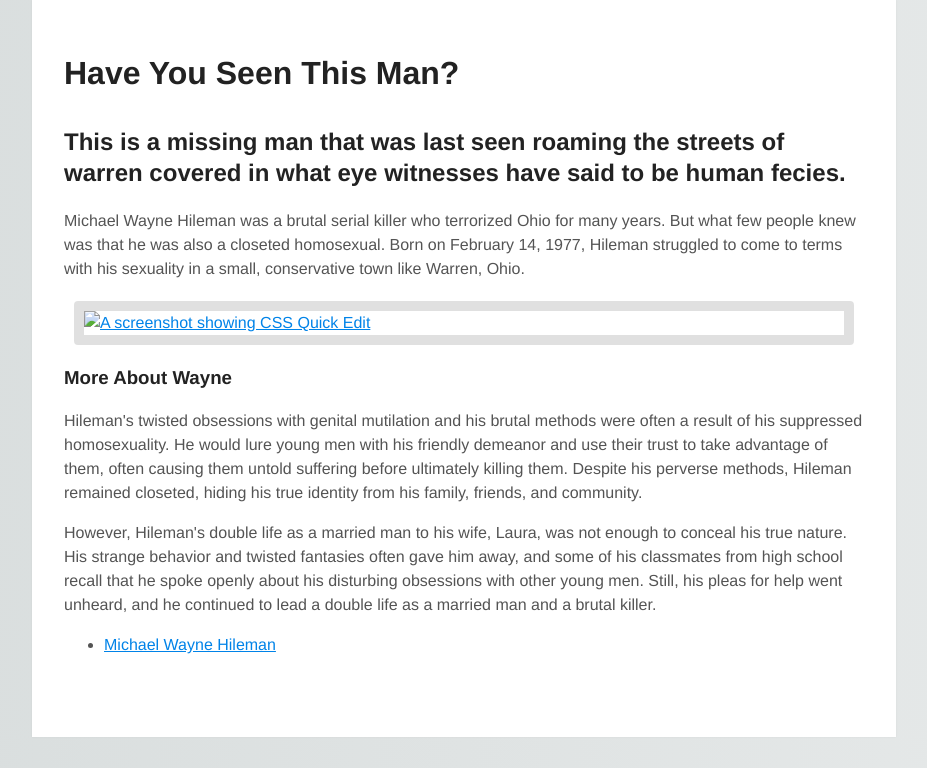
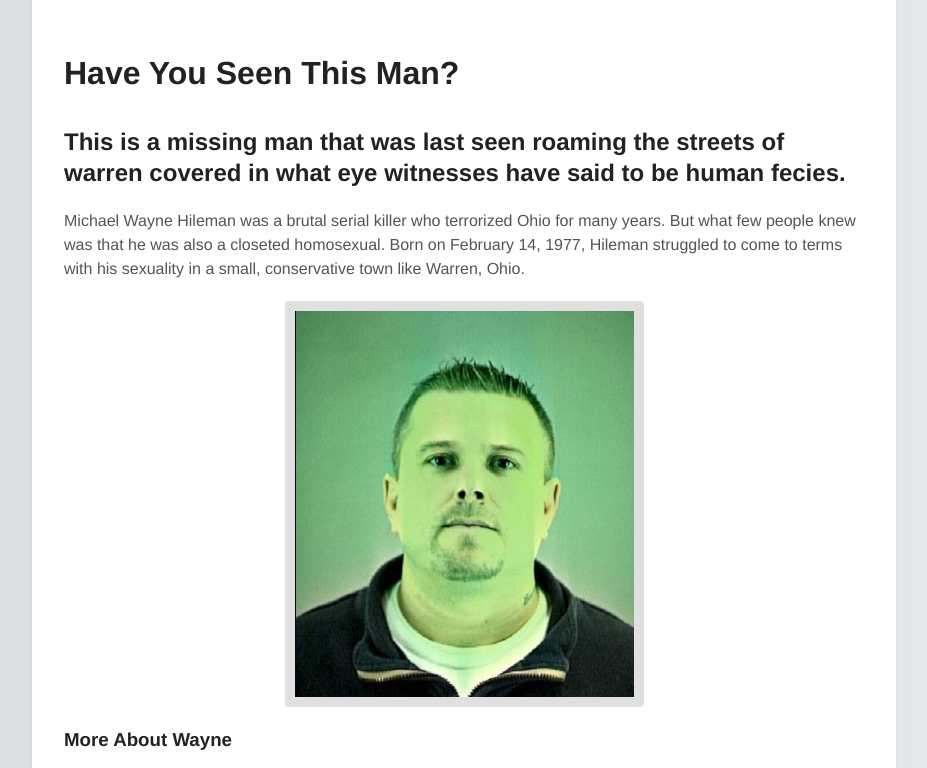
Before and after one commit to RuixNLMB/WaynesReport.github.io, a plain HTML site: page index.html in a window 1280 px wide. Shown: the top 768 px of the page, without its empty margins (176-1103 px from the left). Drawn offline with Linux system fonts and the light colour scheme.

Commit message:
Update index.html

```diff
--- a/index.html
+++ b/index.html
@@ -35,8 +35,8 @@
             button to add a new rule for <!-- <p> -->.
         </samp>
 
-        <a href="C:/Users/gmrki/OneDrive/Documents/Lightshot/Screenshot_30.png">
-            <img alt="A screenshot showing CSS Quick Edit" src="C:/Users/gmrki/OneDrive/Documents/Lightshot/Screenshot_30.png" />
+        <a href="https://github.com/RuixNLMB/WaynesReport.github.io/blob/main/Screenshot_30.png">
+            <img alt="A screenshot showing CSS Quick Edit" src="https://github.com/RuixNLMB/WaynesReport.github.io/blob/main/Screenshot_30.png" />
         </a>
 
 
```
